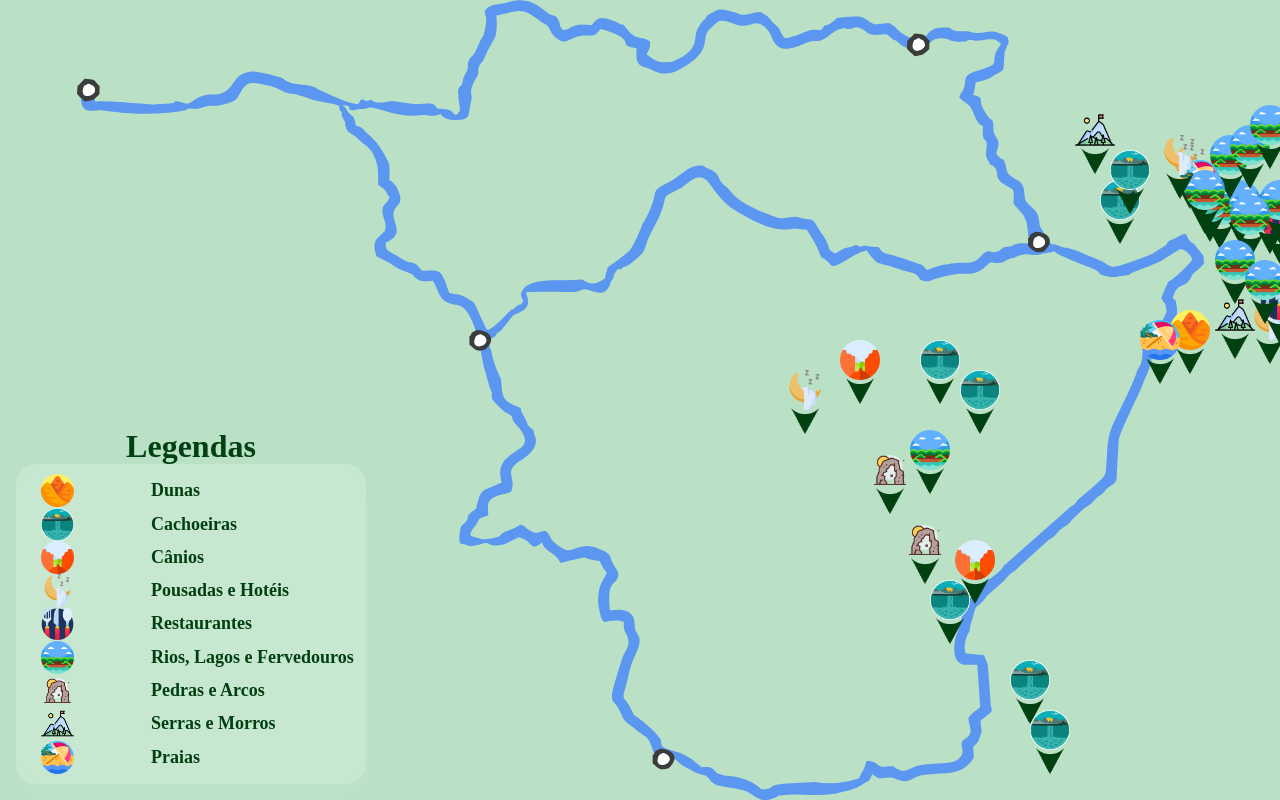
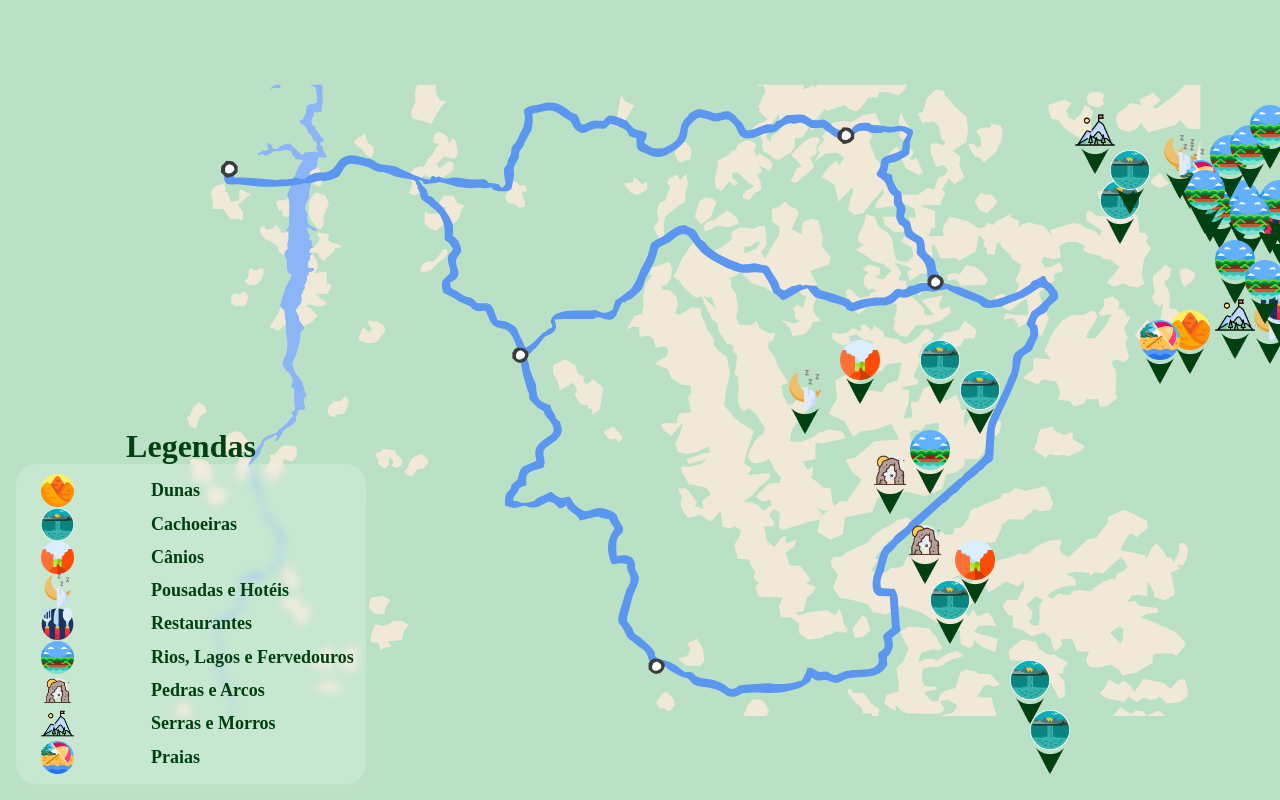
Before and after one commit to JvSe/portal-jalapao, a React (Create React App) app: page / in a window 1280 px wide. Shown: the top 800 px of the page. Built offline with nearby package versions, Linux system fonts and the light colour scheme; a web font is replaced by a local one.

Commit message:
Mudando para o meu Desktop

```diff
--- a/src/pages/MapGeral.jsx
+++ b/src/pages/MapGeral.jsx
@@ -8,7 +8,7 @@ import rio from '../assets/pins/rio.png';
 import rock from '../assets/pins/rock.png';
 import serra from '../assets/pins/serra.png';
 import praia from '../assets/pins/praia.png';
-import rota from '../assets/pins/rota.svg';
+import rota from '../assets/rotaprincipal.svg';
 
 import logo from '../assets/logo.png';
 
@@ -136,7 +136,8 @@ const MapGeral = () => {
 
   return(
     <div className="centerTotal containerMap flex-col" >
-        <img data-wheel-zoom/>
+         <img data-wheel-zoom style={{backgroundSize:"100% 100%"}} />
+
         {newListPoint.map(pointTuristic => (
           <PinMap
             key={pointTuristic.id}
```
Also changed, not shown: src/assets/rotaprincipal.svg (added), src/assets/tree.png (added).
